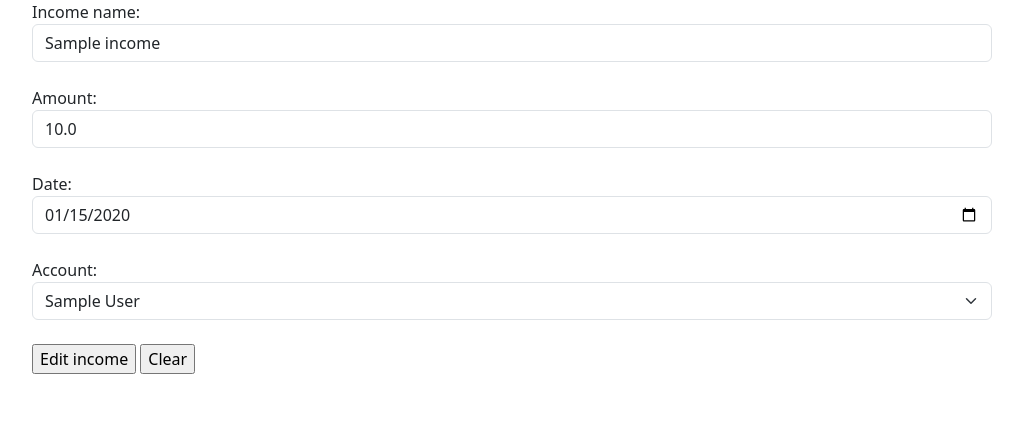
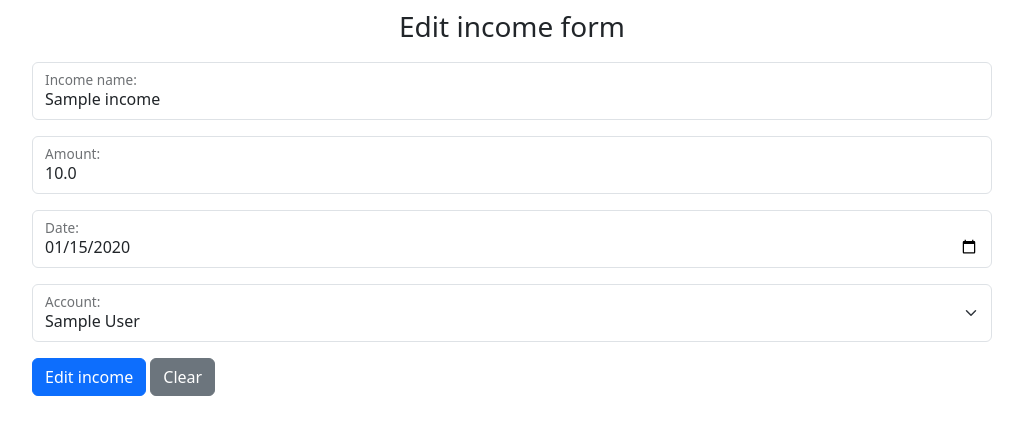
Before and after one commit to m-nadra/BudgetManager, a Flask app: page /edit_income/1 in a window 1280 px wide. Shown: the part 58-493 px from the top of the page, without its empty margins (128-1151 px from the left). Run offline with Flask 3, Linux system fonts and the light colour scheme; tables that the repository leaves empty hold one stand-in row (values such as "Sample post").

Commit message:
bootstrap: change edit income form style

```diff
--- a/templates/edit_income.html
+++ b/templates/edit_income.html
@@ -1,23 +1,54 @@
 {% extends "index.html" %}
 {% block content %}
-<form class="mb-3 w-75 m-auto" method="POST" action="/edit_income/{{income[4]}}">
+
+<h3 style="text-align: center; padding: 10px;">Edit income form</h3>
+<form id="form" class="mb-3 w-75 m-auto needs-validation" method="POST" action="/edit_income/{{income[4]}}" novalidate>
+    <div class="form-floating mb-3">
+        <input type="text" class="form-control" id="name" name="name" value="{{income[0]}}" required>
         <label for="name">Income name:</label>
-    <input class="form-control" type="text" id="name" name="name" required value="{{income[0]}}">
-    <br>
+        <div class="invalid-feedback">
+            Please provide income name.
+        </div>
+    </div>
+    <div class="form-floating mb-3">
+        <input type="number" class="form-control" step="0.01" id="amount" name="amount"  value="{{income[1]}}" required>
         <label for="amount">Amount:</label>
-    <input class="form-control" type="number" step="0.01" id="amount" name="amount" required value="{{income[1]}}">
-    <br>
+        <div class="invalid-feedback">
+            Please provide an amount.
+        </div>
+    </div>
+    <div class="form-floating mb-3">
+        <input class="form-control" type="date" id="date" name="date" value="{{income[2]}}" required>
         <label for="date">Date:</label>
-    <input class="form-control" type="date" id="date" name="date" required value="{{income[2]}}">
-    <br>
-    <label for="account">Account:</label>
-    <select class="form-select" id="account" name="account" required value="{{income[3]}}">
+    </div>
+    <div class="form-floating mb-3">
+        <select class="form-select" id="account" name="account" required>
             {% for account in accounts %}
             <option value="{{account[0]}}" {% if account[1] == income[3] %} selected {% endif %}>{{account[1]}}</option>
             {% endfor %}
         </select>
-    <br>
-    <input type="submit" value="Edit income">
-    <input type="reset" value="Clear">
+        <label for="account">Account:</label>
+    </div>
+    <input class="btn btn-primary" type="submit" value="Edit income">
+    <input class="btn btn-secondary" type="reset" value="Clear">
 </form>
+<script>
+    // Form Validation
+    (() => {
+    'use strict'
+
+    const forms = document.querySelectorAll('.needs-validation')
+
+    Array.from(forms).forEach(form => {
+        form.addEventListener('submit', event => {
+        if (!form.checkValidity()) {
+            event.preventDefault()
+            event.stopPropagation()
+        }
+
+        form.classList.add('was-validated')
+        }, false)
+    })
+    })()
+</script>
 {% endblock %}
```
Lines whose indentation alone changed are shown as unchanged.
